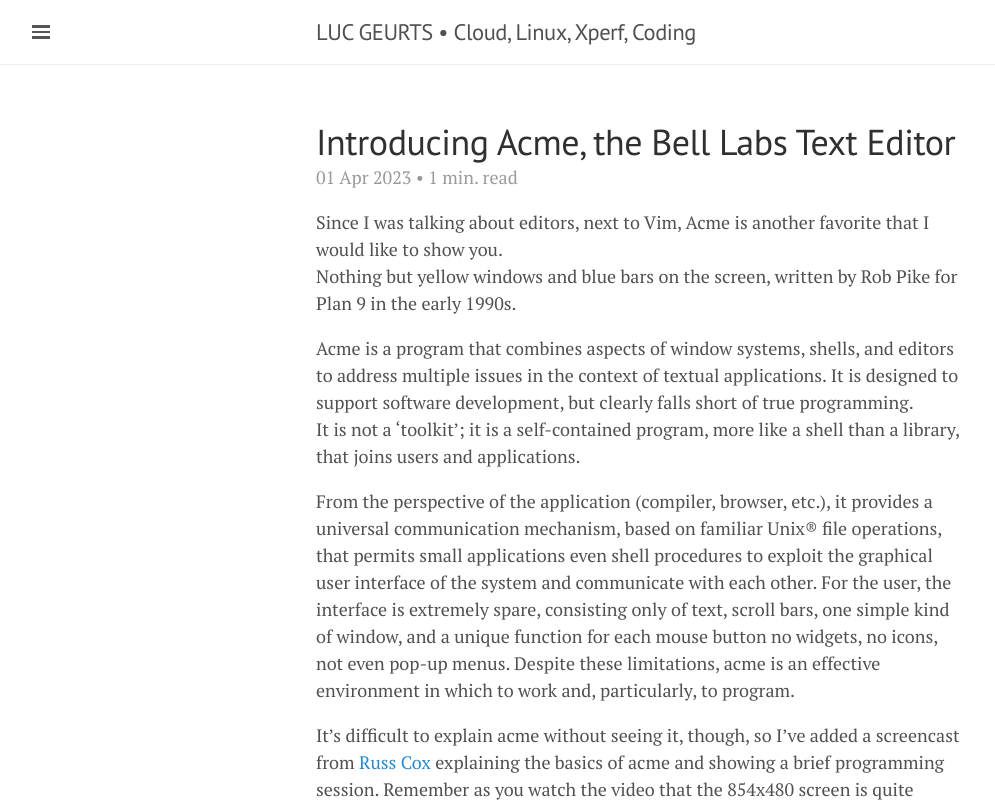
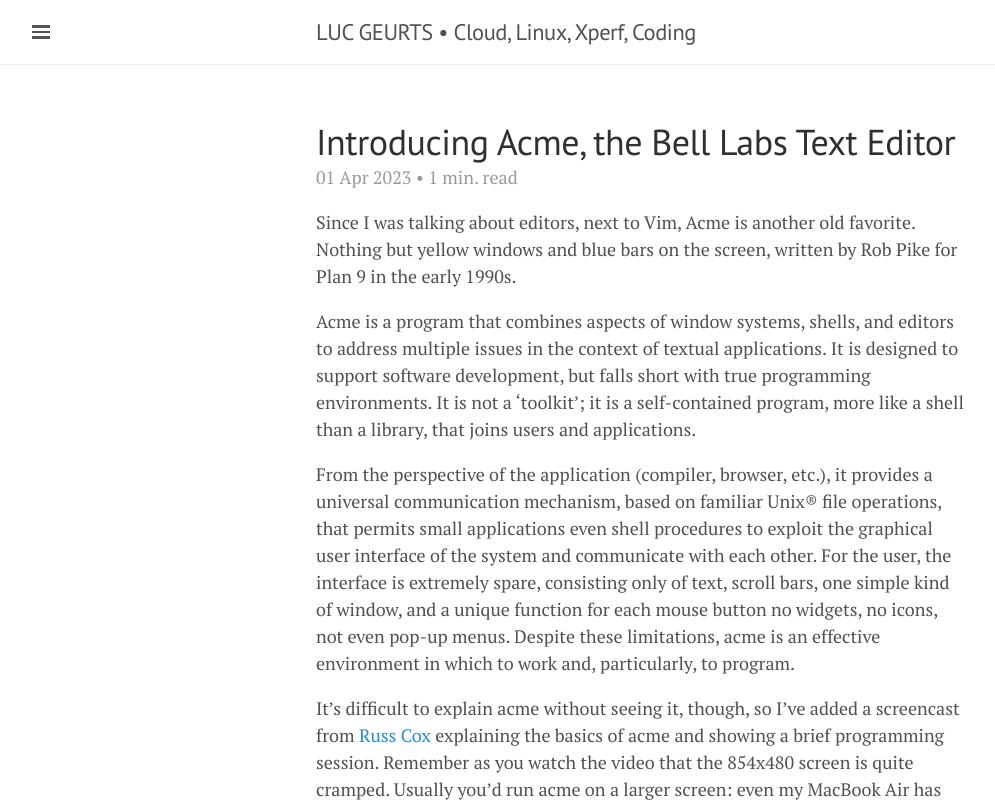
Before and after one commit to lgeurts/lgeurts.github.io, a Jekyll site: the page built from _posts/2023-04-01-introducing-acme.md, in a window 1280 px wide. Shown: the top 807 px of the page, without its empty margins (0-995 px from the left). Built offline with Jekyll 4.4.1, drawn with Linux system fonts in a browser that asks for light colours; nearby versions of some CDN libraries; comment, search, counter and statistics services are not loaded.

Commit message:
Update 2023-04-01-introducing-acme.md

```diff
--- a/_posts/2023-04-01-introducing-acme.md
+++ b/_posts/2023-04-01-introducing-acme.md
@@ -7,11 +7,10 @@
 tags: [ Linux Tutorials, Developer Tools ]
 ---
 
-Since I was talking about editors, next to Vim, Acme is another favorite that I would like to show you.
-Nothing but yellow windows and blue bars on the screen, written by Rob Pike for Plan 9 in the early 1990s.
+Since I was talking about editors, next to Vim, Acme is another old favorite. Nothing but yellow windows and blue bars on the screen, written by Rob Pike for Plan 9 in the early 1990s.
 
 Acme is a program that combines aspects of window systems, shells, and editors to address multiple issues in the context of textual applications. It is
-designed to support software development, but clearly falls short of true programming.
+designed to support software development, but falls short with true programming environments.
 It is not a ‘toolkit’; it is a self-contained program, more like a shell than a library, that joins users and applications.
 
 From the perspective of the application (compiler, browser, etc.), it provides a universal communication mechanism, based on familiar Unix® file operations, that permits small applications even shell procedures to exploit the graphical user interface of the system and communicate with each other. For the user, the interface is extremely spare, consisting only of text, scroll bars, one simple kind of window, and a unique function for each mouse button no widgets, no icons, not even pop-up menus. Despite these limitations, acme is an effective environment in which to work and, particularly, to program.
```
